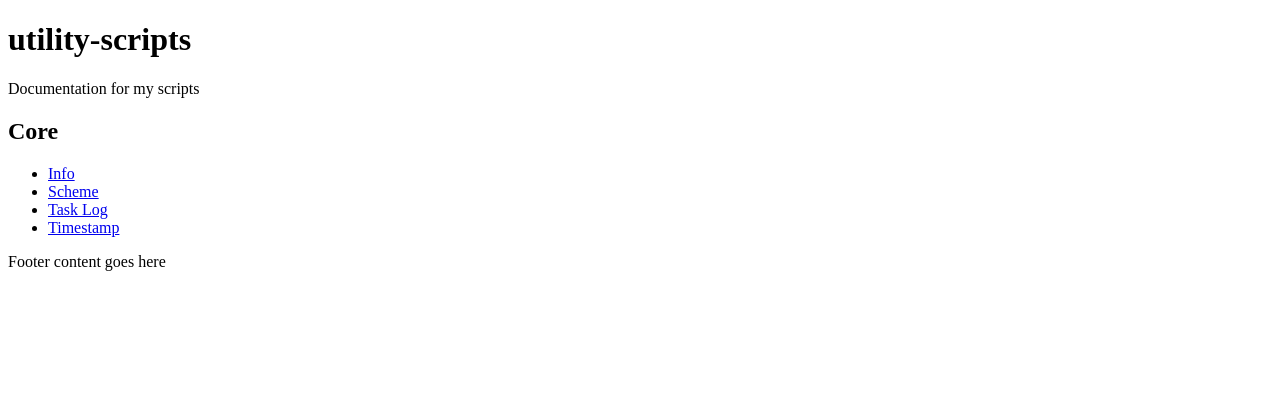
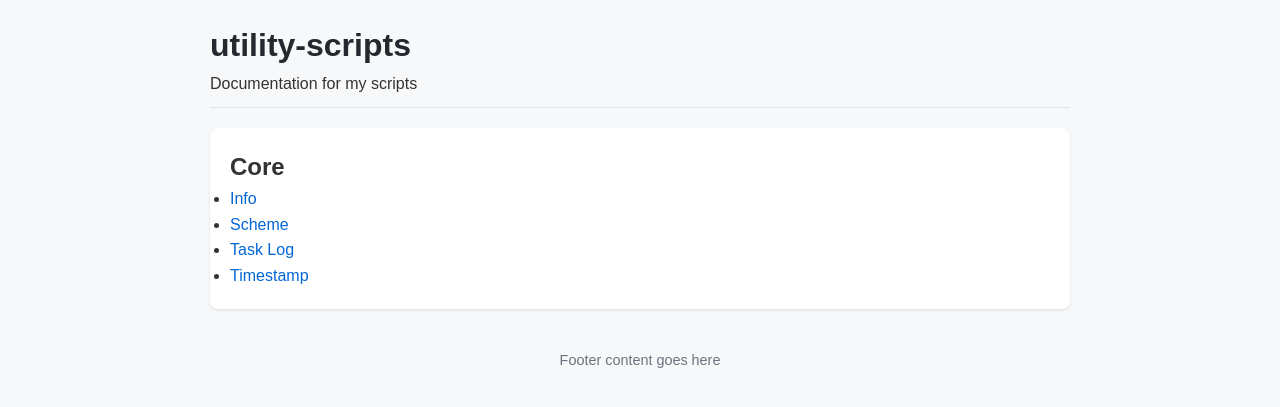
Before and after one commit to atari-monk/utility-scripts, a Jekyll site: the page built from docs/index.md, in a window 1280 px wide. Shown: the top 407 px of the page. Built offline with Jekyll 4.4.1, drawn with Linux system fonts in a browser that asks for light colours; our own code applies the rules of GitHub Pages for plain Markdown files.

Commit message:
Refactor styles: update stylesheet path and migrate styles to assets directory

```diff
--- a/docs/_layouts/default.html
+++ b/docs/_layouts/default.html
@@ -9,7 +9,7 @@
       rel="stylesheet"
       href="https://cdnjs.cloudflare.com/ajax/libs/highlight.js/11.7.0/styles/github.min.css"
     />
-    <link rel="stylesheet" href="styles.css" />
+    <link rel="stylesheet" href="/assets/styles.css" />
   </head>
   <body>
     <header>
--- a/docs/_layouts/styles.css
+++ b/docs/assets/styles.css
@@ -1,11 +1,9 @@
-/* Reset some default styles */
 * {
   margin: 0;
   padding: 0;
   box-sizing: border-box;
 }
 
-/* Set the body style */
 body {
   font-family: 'Arial', sans-serif;
   background-color: #f6f8fa;
@@ -16,7 +14,6 @@ body {
   line-height: 1.6;
 }
 
-/* Header Styling */
 header {
   border-bottom: 1px solid #e1e4e8;
   padding-bottom: 10px;
@@ -28,7 +25,6 @@ header h1 {
   color: #24292f;
 }
 
-/* Main content layout */
 main {
   padding: 20px;
   background-color: #ffffff;
@@ -36,7 +32,6 @@ main {
   box-shadow: 0 1px 3px rgba(0, 0, 0, 0.1);
 }
 
-/* Code block styling */
 pre {
   background-color: #f6f8fa;
   border-radius: 6px;
@@ -51,9 +46,8 @@ code {
   color: #24292f;
 }
 
-/* Links */
 a {
-  color: #0366d6; /* GitHub blue */
+  color: #0366d6;
   text-decoration: none;
 }
 
@@ -61,9 +55,8 @@ a:hover {
   text-decoration: underline;
 }
 
-/* Button Styling */
 button {
-  background-color: #28a745; /* GitHub green */
+  background-color: #28a745;
   color: white;
   padding: 10px 20px;
   border: none;
@@ -75,7 +68,6 @@ button:hover {
   background-color: #218838;
 }
 
-/* Footer Styling */
 footer {
   margin-top: 40px;
   font-size: 0.9rem;
@@ -83,7 +75,6 @@ footer {
   color: #6a737d;
 }
 
-/* Responsive design */
 @media (max-width: 768px) {
   body {
     padding: 15px;
```
